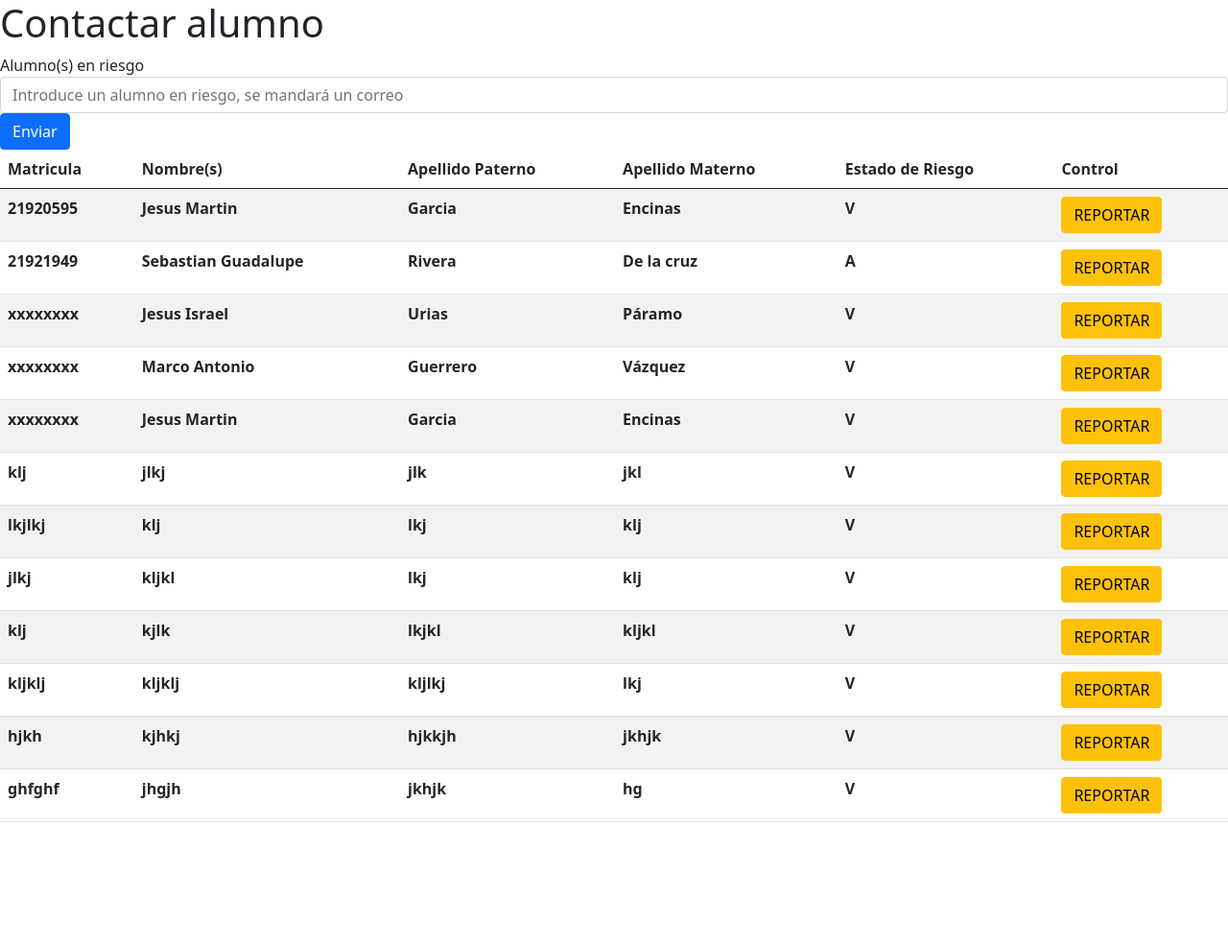
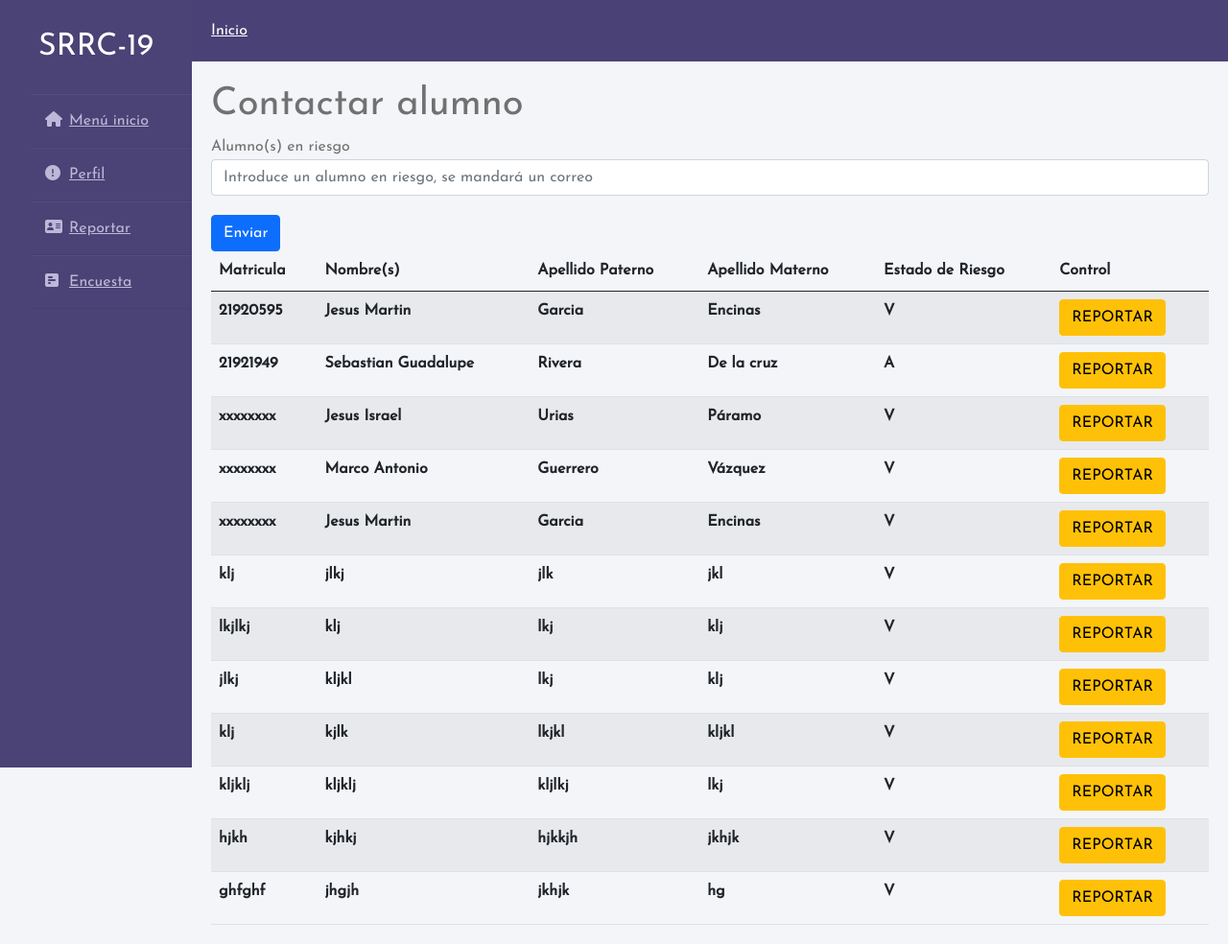
Before and after one commit to Sniper-Monkeys/UNISON, a Django app: page /contactar/ in a window 1280 px wide. Shown: the whole page at 96% size. Before the commit the page ends 857 px from the top, so only its background shows below. Run offline with Django 3.2, Linux system fonts and the light colour scheme; data comes from the database, SQL or seed files in the repository; both versions use the stored data as it was after the commit; lists and menus that the app fills with data are empty; some libraries are stand-ins or nearby versions.

Commit message:
MODIFICACIONES: *CARPETA TEMPLATE (MODIFIQUÉ LAS VISTAS) *settings.py (MODIFIQUÉ ALGUNAS DIRECTIVAS PARA EL CORRECTO FUNCIONAMIENTO) *urls.py (MODIFIQUÉ LAS DIRECCIONES) *views.py (AGREGÉ UNA FUNCIÓN DE MENSAJE EN CASO DE QUE EL ENVIO DEL CORREO SEA EXITOSO) *Agregué una carpeta STATIC e hice un link CSS y JS para separar el proyecto en archivos *Agregué 'usuarios' random para mostrar una tabla más grande y ver el correcto funcionamiento del scroll *Agregué el botón CERRAR SESIÓN dentro de la página principal *Agregué una barra de menú vertical *Agregué un header con una bienvenida mostrando el usuario que inició sesión *Agregué botones para navegar entre páginas

```diff
--- a/UNISON/SISTEMACOVID/SRRC19/admin.py
+++ b/UNISON/SISTEMACOVID/SRRC19/admin.py
@@ -1,5 +1,6 @@
 from django.contrib import admin
 from UNISON.SISTEMACOVID.SRRC19.models import *
+
 # Register your models here.
 admin.site.register(Alumno)
 admin.site.register(Docente)
--- /dev/null
+++ b/UNISON/SISTEMACOVID/SRRC19/static/css/main.css
@@ -0,0 +1,111 @@
+@import url('https://fonts.googleapis.com/css?family=Josefin+Sans&display=swap');
+
+* {
+    margin: 0;
+    padding: 0;
+    box-sizing: border-box;
+    list-style: none;
+    text-decoration: none;
+    font-family: 'Josefin Sans', sans-serif;
+}
+
+body {
+    background-color: #f3f5f9;
+}
+
+.wrapper {
+    display: flex;
+    position: relative;
+}
+
+.wrapper .sidebar {
+    width: 200px;
+    height: 100%;
+    background: #4b4276;
+    padding: 30px 0px;
+    position: fixed;
+}
+
+.wrapper .sidebar h2 {
+    color: #fff;
+    text-transform: uppercase;
+    text-align: center;
+    margin-bottom: 30px;
+}
+
+.wrapper .sidebar ul li {
+    padding: 15px;
+    border-bottom: 1px solid #bdb8d7;
+    border-bottom: 1px solid rgba(0, 0, 0, 0.05);
+    border-top: 1px solid rgba(255, 255, 255, 0.05);
+}
+
+.wrapper .sidebar ul li a {
+    color: #bdb8d7;
+    display: block;
+}
+
+.wrapper .sidebar ul li a .fas {
+    width: 25px;
+}
+
+.wrapper .sidebar ul li:hover {
+    background-color: #594f8d;
+}
+
+.wrapper .sidebar ul li:hover a {
+    color: #fff;
+}
+
+.wrapper .sidebar .social_media {
+    position: absolute;
+    bottom: 0;
+    left: 50%;
+    transform: translateX(-50%);
+    display: flex;
+}
+
+.wrapper .sidebar .social_media a {
+    display: block;
+    width: 40px;
+    background: #594f8d;
+    height: 40px;
+    line-height: 45px;
+    text-align: center;
+    margin: 0 5px;
+    color: #bdb8d7;
+    border-top-left-radius: 5px;
+    border-top-right-radius: 5px;
+}
+
+.wrapper .main_content {
+    width: 100%;
+    margin-left: 200px;
+}
+
+.wrapper .main_content .header {
+    padding: 20px;
+    background: #fff;
+    color: #717171;
+    border-bottom: 1px solid #e0e4e8;
+}
+
+.wrapper .main_content .info {
+    margin: 20px;
+    color: #717171;
+    line-height: 25px;
+}
+
+.wrapper .main_content .info div {
+    margin-bottom: 20px;
+}
+
+.wrapper .main_content .header {
+    background-color: rgb(74, 65, 118);
+    color: white;
+    border-collapse: collapse;
+}
+
+.wrapper .main_content .header a {
+    color: white;
+}
--- a/UNISON/SISTEMACOVID/SRRC19/templates/FormularioContacto.html
+++ b/UNISON/SISTEMACOVID/SRRC19/templates/FormularioContacto.html
@@ -1,27 +1,67 @@
-{% load static %}
 <!DOCTYPE html>
 <html lang="en">
 <head>
-    <link href="https://cdn.jsdelivr.net/npm/bootstrap@5.0.0-beta3/dist/css/bootstrap.min.css" rel="stylesheet" integrity="sha384-eOJMYsd53ii+scO/bJGFsiCZc+5NDVN2yr8+0RDqr0Ql0h+rP48ckxlpbzKgwra6" crossorigin="anonymous">
-
+    <link href="https://cdn.jsdelivr.net/npm/bootstrap@5.0.0-beta3/dist/css/bootstrap.min.css" rel="stylesheet"
+          integrity="sha384-eOJMYsd53ii+scO/bJGFsiCZc+5NDVN2yr8+0RDqr0Ql0h+rP48ckxlpbzKgwra6" crossorigin="anonymous">
+    {% load static %}
+    <link rel="stylesheet" href="{% static 'css/main.css' %}">
+    <script rel="script" src="{% static 'js/main.js' %}"></script>
+    <script src="https://kit.fontawesome.com/b99e675b6e.js"></script>
+    <script src="https://cdn.jsdelivr.net/npm/sweetalert2@9"></script>
     <meta charset="UTF-8">
     <title>Mandar correo</title>
+
 </head>
 <body>
+<div class="wrapper">
+    <div class="sidebar">
+        <h2>SRRC-19</h2>
+        <ul>
+            <li><a href="#"><i class="fas fa-home"></i>Menú inicio</a></li>
+            <li><a href="#"><i class="fas fa-exclamation-circle"></i>Perfil</a></li>
+            <li><a href="#"><i class="fas fa-address-card"></i>Reportar</a></li>
+            <li><a href="#"><i class="fas fa-poll-h"></i>Encuesta</a></li>
+        </ul>
+    </div>
+    <div class="main_content">
+        <div class="header">
+            <div class>
+                {% if user.is_authenticated %}
+                    <form method="POST" action="{% url 'salidapagina' %}">
+                        <h1>
+                            Bienvendido {{ user.username }}
+                            <input type="submit" value="Cerrar Sesion" class="btn btn-dark"/>
+                        </h1>
+                        {% csrf_token %}
+                    </form>
+                {% else %}
+                    <a href="{% url 'ingresarpagina' %}">Inicio</a>
+                {% endif %}
+            </div>
+        </div>
+        <div class="info">
             <h1>Contactar alumno</h1>
 
-<form action="/contactar/" method="POST"> {%csrf_token%}
+            <form action="/contactar/" method="POST"> {% csrf_token %}
                 <div class="form-group">
                     <label for="formGroupExampleInput">Alumno(s) en riesgo</label>
-    <input type="text" class="form-control" id="formGroupExampleInput" placeholder="Introduce un alumno en riesgo, se mandará un correo" name="txtMensaje">
+                    <input type="text" class="form-control" id="formGroupExampleInput"
+                           placeholder="Introduce un alumno en riesgo, se mandará un correo" name="txtMensaje">
                 </div>
-    <input type="submit" class="btn btn-primary" value="Enviar"/>
+                <input type="submit" class="btn btn-primary" value="Enviar" onclick="fireSweetAlert"/>
+                {% if messages %}
+                    <ul class="messages">
+                        {% for message in messages %}
+                            <li {% if message.tags %} class="{{ message.tags }}"{% endif %}>{{ message }}</li>
+                        {% endfor %}
+                    </ul>
+                {% endif %}
+
             </form>
-
-
+            <div>
                 <div class="content">
                     {% block content %}
-    <table class = "table table-striped">
+                        <table class="table table-striped">
                             <thead>
                             <tr>
                                 <th scope="col">Matricula</th>
@@ -35,11 +75,11 @@
                             <tbody>
                             {% for alumno in alumnos %}
                                 <tr>
-        <th scope="row">{{alumno.Matricula}}</th>
-        <th scope="row">{{alumno.Nombres }}</th>
-        <th scope="row" >{{ alumno.ApellidoPaterno }} </th>
+                                    <th scope="row">{{ alumno.Matricula }}</th>
+                                    <th scope="row">{{ alumno.Nombres }}</th>
+                                    <th scope="row">{{ alumno.ApellidoPaterno }} </th>
                                     <th scope="row">{{ alumno.ApellidoMaterno }} </th>
-        <th scope="row">{{ alumno.Riesgo}}</th>
+                                    <th scope="row">{{ alumno.Riesgo }}</th>
                                     <th scope="row">
                                         <button type="submit" value="Submit" class="btn btn-warning">REPORTAR</button>
                                     </th>
@@ -50,6 +90,11 @@
                     {% endblock %}
 
                 </div>
+            </div>
+        </div>
+    </div>
+</div>
+
 
 </body>
 </html>
--- a/UNISON/SISTEMACOVID/SRRC19/templates/contactoExitoso.html
+++ b/UNISON/SISTEMACOVID/SRRC19/templates/contactoExitoso.html
@@ -1,8 +1,8 @@
-
 <!DOCTYPE html>
 <html lang="en">
 <head>
-    <link href="https://cdn.jsdelivr.net/npm/bootstrap@5.0.0-beta3/dist/css/bootstrap.min.css" rel="stylesheet" integrity="sha384-eOJMYsd53ii+scO/bJGFsiCZc+5NDVN2yr8+0RDqr0Ql0h+rP48ckxlpbzKgwra6" crossorigin="anonymous">
+    <link href="https://cdn.jsdelivr.net/npm/bootstrap@5.0.0-beta3/dist/css/bootstrap.min.css" rel="stylesheet"
+          integrity="sha384-eOJMYsd53ii+scO/bJGFsiCZc+5NDVN2yr8+0RDqr0Ql0h+rP48ckxlpbzKgwra6" crossorigin="anonymous">
     <meta charset="UTF-8">
     <title>EXITO</title>
 </head>
--- a/UNISON/SISTEMACOVID/SRRC19/views.py
+++ b/UNISON/SISTEMACOVID/SRRC19/views.py
@@ -6,36 +6,42 @@ from django.contrib.auth.models import User
 from django.contrib.auth import authenticate, login, logout
 from django.db import IntegrityError
 from UNISON.SISTEMACOVID.SRRC19.models import *
+from django.contrib import messages  # import messages
+
 
 # Create your views here.
 
 def contactar(request):
-
     if request.method == "POST":
         asunto = "¡Persona en Estado de Riesgo!"
-        mensaje =  "La(s) persona(s): " + request.POST["txtMensaje"] + " está(n) en estado de riesgo nivel MAXIMO"
+        mensaje = "La(s) persona(s): " + request.POST["txtMensaje"] + " está(n) en estado de riesgo nivel MAXIMO"
         email_desde = settings.EMAIL_HOST_USER
-        email_para = ["martinxf22@gmail.com"] #AGREGAR OTRO CORREO ELECTRONICO
+        email_para = ["martinxf22@gmail.com"]  # AGREGAR OTRO CORREO ELECTRONICO
         send_mail(asunto, mensaje, email_desde, email_para, fail_silently=False)
-        return render(request,"contactoExitoso.html")
+        messages.success(request, "Mensaje enviado correctamente.")
     alumnos = Alumno.objects.all()
     return render(request, "FormularioContacto.html", {"alumnos": alumnos})
 
+
 def ingresar(request):
     if request.method == "POST":
-        inicioexitoso = authenticate(request, username=request.POST.get('usuario'), password=request.POST.get('contrasena'))
+        inicioexitoso = authenticate(request, username=request.POST.get('usuario'),
+                                     password=request.POST.get('contrasena'))
         if inicioexitoso is None:
-            return render(request, 'index.html', {'form': AuthenticationForm(), 'error': 'El Usuario o la Contraseña son incorrectos'})
+            return render(request, 'index.html',
+                          {'form': AuthenticationForm(), 'error': 'El Usuario o la Contraseña son incorrectos'})
         else:
             login(request, inicioexitoso)
-            return redirect('iniciopagina')
+            return redirect('contacto')
     else:
         return render(request, 'index.html', {'form': AuthenticationForm()})
+
 
 def inicio(request):
     return render(request, 'inicio.html')
 
+
 def salida(request):
-    if request.method=="POST":
+    if request.method == "POST":
         logout(request)
         return redirect('ingresarpagina')
--- a/UNISON/urls.py
+++ b/UNISON/urls.py
@@ -19,7 +19,7 @@ from UNISON.SISTEMACOVID.SRRC19.views import contactar, ingresar, inicio, salida
 
 urlpatterns = [
     path('admin/', admin.site.urls),
-    path('contactar/', contactar),
+    path('contactar/', contactar, name="contacto"),
     path('', ingresar, name='ingresarpagina'),
     path('inicio/', inicio, name="iniciopagina"),
     path('salida', salida, name="salidapagina" )
```
Also changed, not shown: UNISON/SISTEMACOVID/SRRC19/templates/css/main.css (deleted, +0 -139 lines), UNISON/SISTEMACOVID/SRRC19/templates/index.html (+4 -8 lines), UNISON/settings.py (+9 -8 lines), UNISON/SISTEMACOVID/SRRC19/static/js/main.js (renamed from UNISON/SISTEMACOVID/SRRC19/templates/js/main.js), UNISON/SISTEMACOVID/SRRC19/templates/inicio.html (indentation only), Universidad.db. Lines whose indentation alone changed are shown as unchanged.
